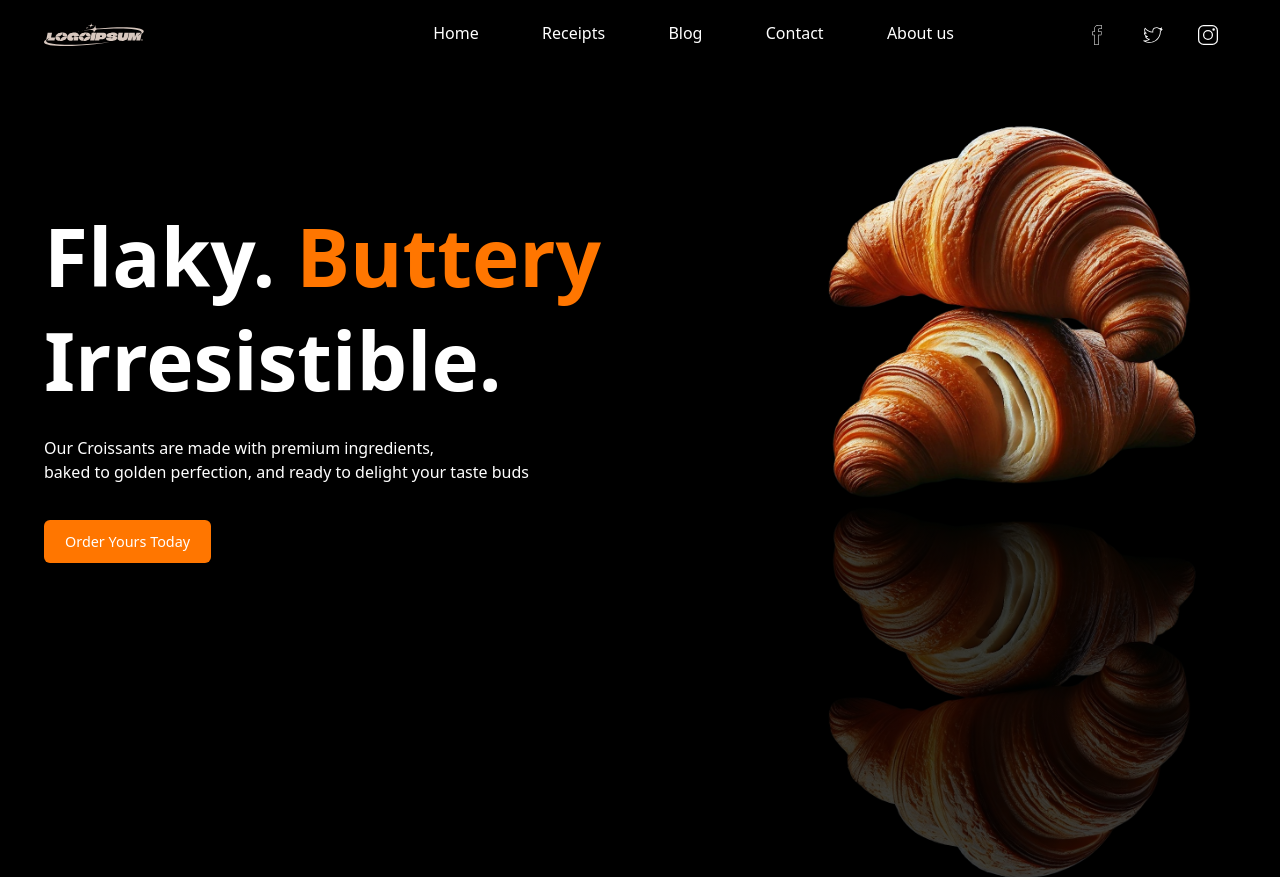
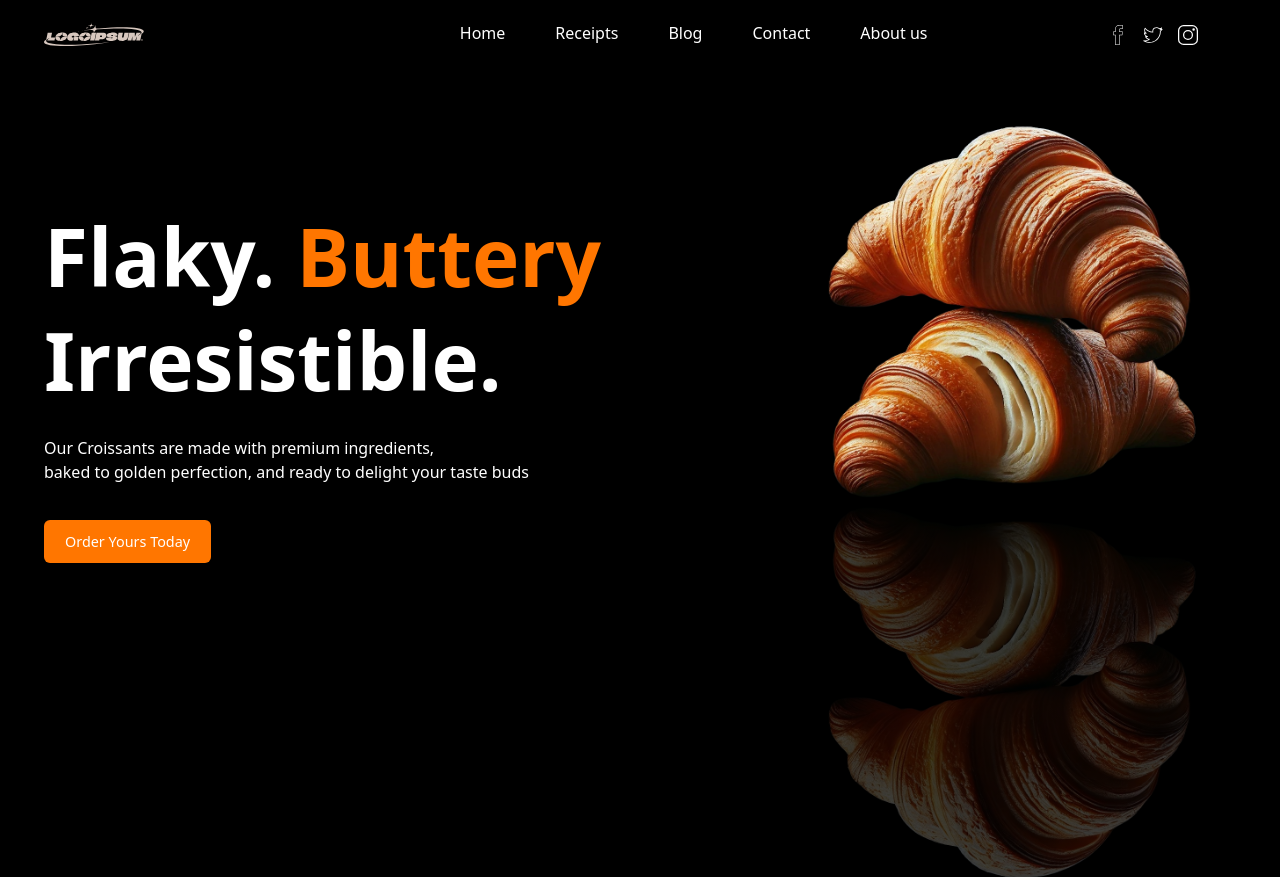
Before and after one commit to EricOnah/croissant, a plain HTML site: page index.html in a window 1280 px wide. Shown: the top 877 px of the page. Drawn offline with nearby package versions, Linux system fonts and the light colour scheme.

Commit message:
updated style

```diff
--- a/style.css
+++ b/style.css
@@ -43,13 +43,15 @@ body {
 .navi-links {
   display: flex;
   width: 70%;
-  justify-content: space-around;
+  justify-content: center;
+  gap: 50px;
   color: white;
 }
 
 .navigation-link__socials {
   display: flex;
-  justify-content: space-around;
+  justify-content: center;
+  gap: 15px;
   width: 20%;
 }
 
@@ -318,7 +320,7 @@ body {
 }
 
 .card img {
-  max-width: 300px;
+  max-width: 200px;
 }
 
 .card-title {
@@ -327,3 +329,7 @@ body {
   font-weight: 700;
   color: #ff7600;
 }
+
+.price__card-btn {
+  padding-top: 50px;
+}
```
